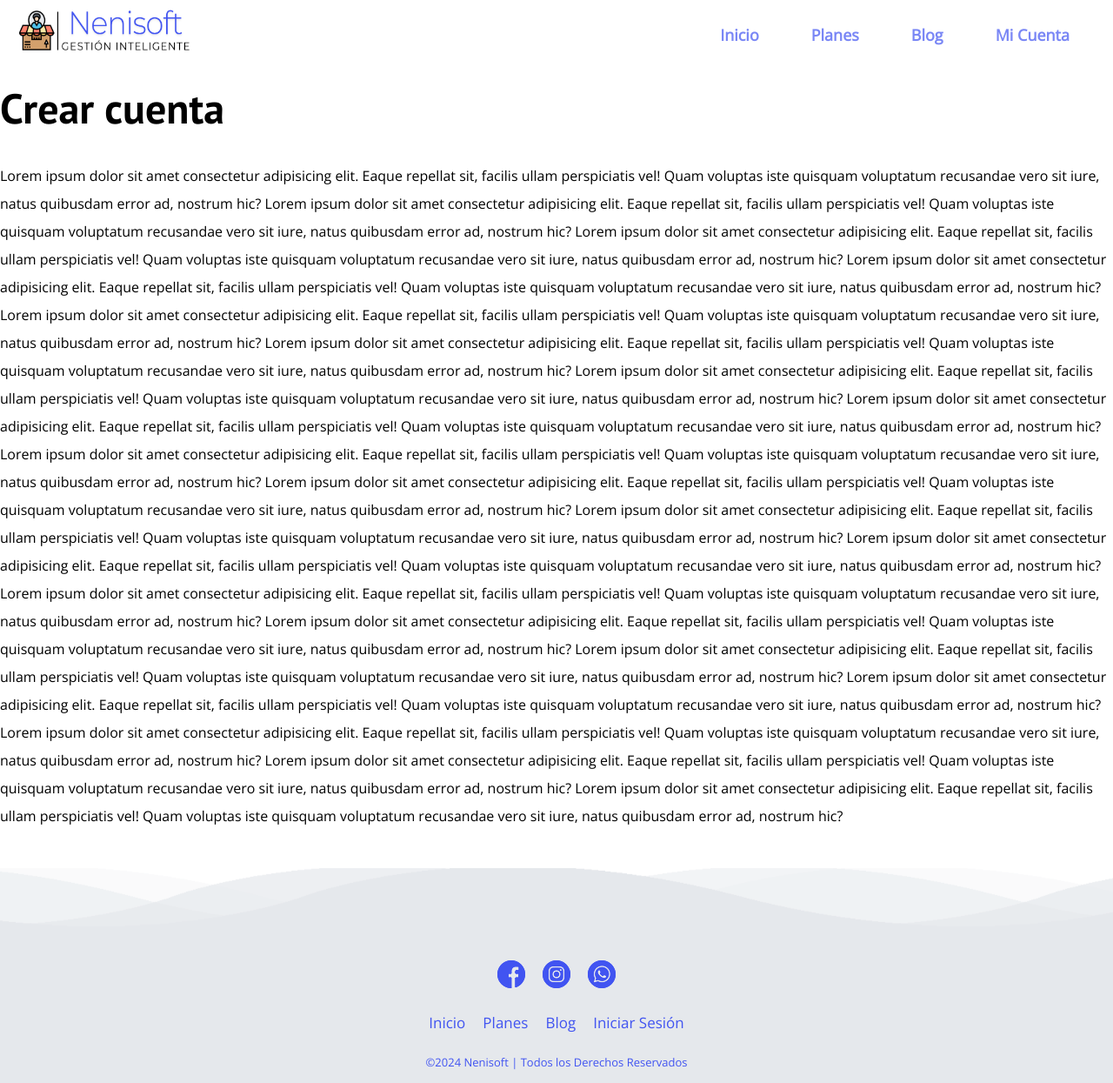
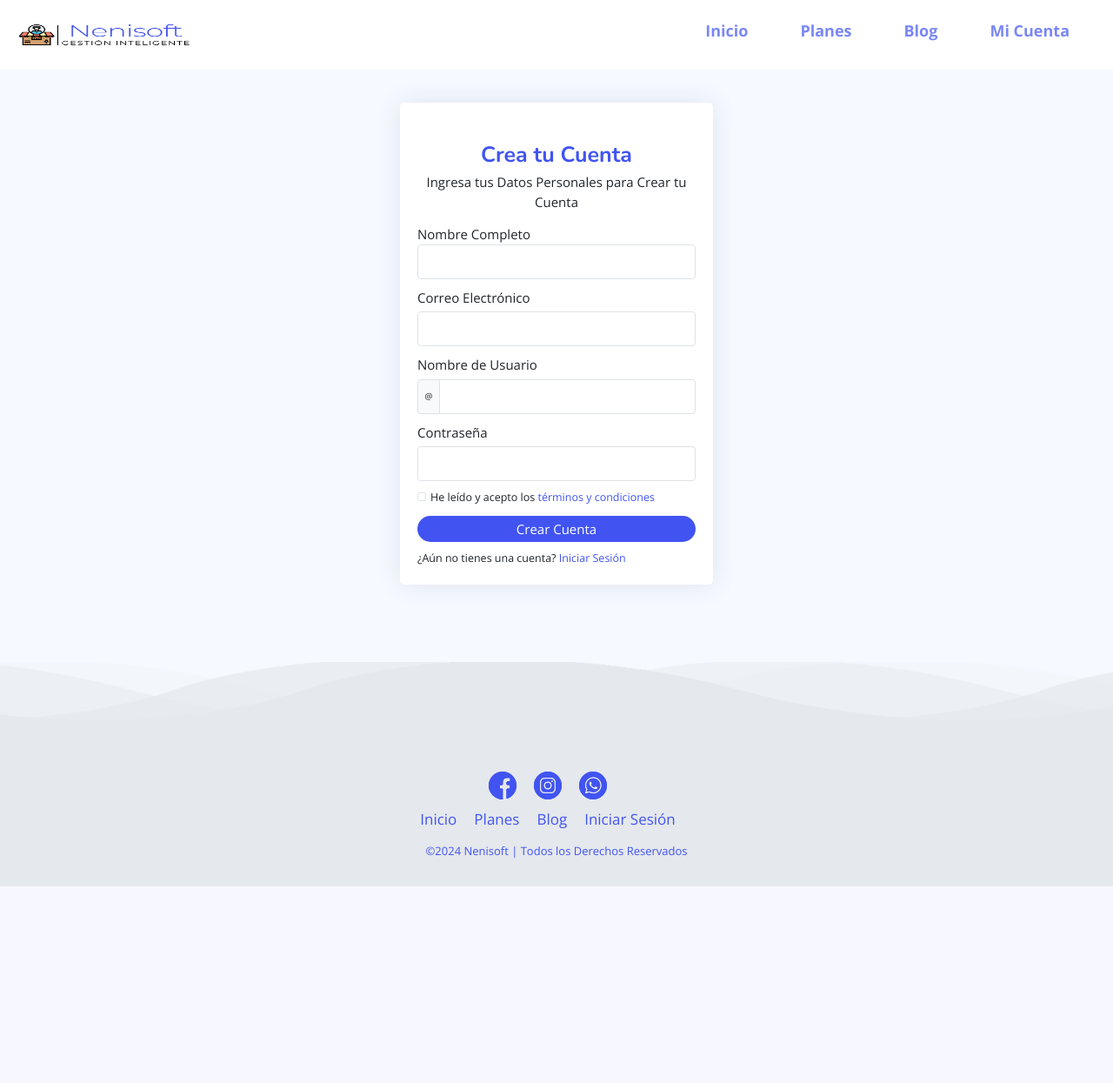
Before and after one commit to Jesusxdd01/Nenisoft, a Django app: page /crearCuenta/ in a window 1280 px wide. Shown: the whole page at 87% size. After the commit the page ends 1019 px from the top, so only its background shows below. Run offline with Django 5.2, Linux system fonts and the light colour scheme; some libraries are stand-ins or nearby versions.

Commit message:
Login y crear cuenta agregados. Archivos js en funcionamiento

```diff
--- a/home/templates/crearCuenta.html
+++ b/home/templates/crearCuenta.html
@@ -6,37 +6,108 @@
     <title>Crear Cuenta</title>
 {% endblock %}
 
+{% block bootstrap %}
+  <link href="https://fonts.gstatic.com" rel="preconnect">
+  <link href="https://fonts.googleapis.com/css?family=Open+Sans:300,300i,400,400i,600,600i,700,700i|Nunito:300,300i,400,400i,600,600i,700,700i|Poppins:300,300i,400,400i,500,500i,600,600i,700,700i" rel="stylesheet">
+
+  <!-- Vendor CSS Files -->
+  <link rel='stylesheet' href='{% static "vendor/bootstrap/css/bootstrap.min.css" %}'>
+  <link rel='stylesheet' href='{% static "vendor/bootstrap-icons/bootstrap-icons.css" %}'>
+  <link rel='stylesheet' href='{% static "vendor/boxicons/css/boxicons.min.css" %}'>
+  <link rel='stylesheet' href='{% static "vendor/quill/quill.snow.css" %}'>
+  <link rel='stylesheet' href='{% static "vendor/quill/quill.bubble.css" %}'>
+  <link rel='stylesheet' href='{% static "vendor/remixicon/remixicon.css" %}'>
+  <link rel='stylesheet' href='{% static "vendor/simple-datatables/style.css" %}'>
+
+  <!-- Template Main CSS File -->
+  <link rel='stylesheet' href='{% static "css/styleAdmin.css" %}'>
+{% endblock %}
+
 {% block contenido %}
 
-<div>
+<div class="container">
 
-    <br><br>
+    <section class="section register min-vh-100 d-flex flex-column align-items-center justify-content-center py-4">
+      <div class="container">
+        <div class="row justify-content-center">
+          <div class="col-lg-4 col-md-6 d-flex flex-column align-items-center justify-content-center">
 
-    <h1>Crear cuenta</h1>
 
-    <p>
-        Lorem ipsum dolor sit amet consectetur adipisicing elit. Eaque repellat sit, facilis ullam perspiciatis vel! Quam voluptas iste quisquam voluptatum recusandae vero sit iure, natus quibusdam error ad, nostrum hic?
-        Lorem ipsum dolor sit amet consectetur adipisicing elit. Eaque repellat sit, facilis ullam perspiciatis vel! Quam voluptas iste quisquam voluptatum recusandae vero sit iure, natus quibusdam error ad, nostrum hic?
-        Lorem ipsum dolor sit amet consectetur adipisicing elit. Eaque repellat sit, facilis ullam perspiciatis vel! Quam voluptas iste quisquam voluptatum recusandae vero sit iure, natus quibusdam error ad, nostrum hic?
-        Lorem ipsum dolor sit amet consectetur adipisicing elit. Eaque repellat sit, facilis ullam perspiciatis vel! Quam voluptas iste quisquam voluptatum recusandae vero sit iure, natus quibusdam error ad, nostrum hic?
-        Lorem ipsum dolor sit amet consectetur adipisicing elit. Eaque repellat sit, facilis ullam perspiciatis vel! Quam voluptas iste quisquam voluptatum recusandae vero sit iure, natus quibusdam error ad, nostrum hic?
-        Lorem ipsum dolor sit amet consectetur adipisicing elit. Eaque repellat sit, facilis ullam perspiciatis vel! Quam voluptas iste quisquam voluptatum recusandae vero sit iure, natus quibusdam error ad, nostrum hic?
-        Lorem ipsum dolor sit amet consectetur adipisicing elit. Eaque repellat sit, facilis ullam perspiciatis vel! Quam voluptas iste quisquam voluptatum recusandae vero sit iure, natus quibusdam error ad, nostrum hic?
-        Lorem ipsum dolor sit amet consectetur adipisicing elit. Eaque repellat sit, facilis ullam perspiciatis vel! Quam voluptas iste quisquam voluptatum recusandae vero sit iure, natus quibusdam error ad, nostrum hic?
-        Lorem ipsum dolor sit amet consectetur adipisicing elit. Eaque repellat sit, facilis ullam perspiciatis vel! Quam voluptas iste quisquam voluptatum recusandae vero sit iure, natus quibusdam error ad, nostrum hic?
-        Lorem ipsum dolor sit amet consectetur adipisicing elit. Eaque repellat sit, facilis ullam perspiciatis vel! Quam voluptas iste quisquam voluptatum recusandae vero sit iure, natus quibusdam error ad, nostrum hic?
-        Lorem ipsum dolor sit amet consectetur adipisicing elit. Eaque repellat sit, facilis ullam perspiciatis vel! Quam voluptas iste quisquam voluptatum recusandae vero sit iure, natus quibusdam error ad, nostrum hic?
-        Lorem ipsum dolor sit amet consectetur adipisicing elit. Eaque repellat sit, facilis ullam perspiciatis vel! Quam voluptas iste quisquam voluptatum recusandae vero sit iure, natus quibusdam error ad, nostrum hic?
-        Lorem ipsum dolor sit amet consectetur adipisicing elit. Eaque repellat sit, facilis ullam perspiciatis vel! Quam voluptas iste quisquam voluptatum recusandae vero sit iure, natus quibusdam error ad, nostrum hic?
-        Lorem ipsum dolor sit amet consectetur adipisicing elit. Eaque repellat sit, facilis ullam perspiciatis vel! Quam voluptas iste quisquam voluptatum recusandae vero sit iure, natus quibusdam error ad, nostrum hic?
-        Lorem ipsum dolor sit amet consectetur adipisicing elit. Eaque repellat sit, facilis ullam perspiciatis vel! Quam voluptas iste quisquam voluptatum recusandae vero sit iure, natus quibusdam error ad, nostrum hic?
-        Lorem ipsum dolor sit amet consectetur adipisicing elit. Eaque repellat sit, facilis ullam perspiciatis vel! Quam voluptas iste quisquam voluptatum recusandae vero sit iure, natus quibusdam error ad, nostrum hic?
-        Lorem ipsum dolor sit amet consectetur adipisicing elit. Eaque repellat sit, facilis ullam perspiciatis vel! Quam voluptas iste quisquam voluptatum recusandae vero sit iure, natus quibusdam error ad, nostrum hic?
-        Lorem ipsum dolor sit amet consectetur adipisicing elit. Eaque repellat sit, facilis ullam perspiciatis vel! Quam voluptas iste quisquam voluptatum recusandae vero sit iure, natus quibusdam error ad, nostrum hic?
-        Lorem ipsum dolor sit amet consectetur adipisicing elit. Eaque repellat sit, facilis ullam perspiciatis vel! Quam voluptas iste quisquam voluptatum recusandae vero sit iure, natus quibusdam error ad, nostrum hic?
-    </p>
+            <div class="card mb-3">
+
+              <div class="card-body">
+
+                <div class="pt-4 pb-2">
+                  <h5 class="text-center pb-0 fs-1 titulo-color">Crea tu Cuenta</h5>
+                  <p class="text-center fs-4">Ingresa tus Datos Personales para Crear tu Cuenta</p>
+                </div>
+
+                <form class="row g-3 needs-validation" novalidate>
+                  <div class="col-12">
+                    <label for="yourName" class="form-labe fs-4">Nombre Completo</label>
+                    <input type="text" name="name" class="form-control heigt-custom fs-4" id="yourName" required>
+                    <div class="invalid-feedback">Por favor, ingresa tu nombre!</div>
+                  </div>
+
+                  <div class="col-12">
+                    <label for="yourEmail" class="form-label fs-4">Correo Electrónico</label>
+                    <input type="email" name="email" class="form-control heigt-custom fs-4" id="yourEmail" required>
+                    <div class="invalid-feedback">Por favor, ingresa tu correo electrónico!</div>
+                  </div>
+
+                  <div class="col-12">
+                    <label for="yourUsername" class="form-label fs-4">Nombre de Usuario</label>
+                    <div class="input-group has-validation">
+                      <span class="input-group-text" id="inputGroupPrepend">@</span>
+                      <input type="text" name="username" class="form-control heigt-custom fs-4" id="yourUsername" required>
+                      <div class="invalid-feedback">Por favor, escoge un nombre de usuario.</div>
+                    </div>
+                  </div>
+
+                  <div class="col-12">
+                    <label for="yourPassword" class="form-label fs-4">Contraseña</label>
+                    <input type="password" name="password" class="form-control heigt-custom fs-4" id="yourPassword" required>
+                    <div class="invalid-feedback">Por favor, ingresa tu contraseña!</div>
+                  </div>
+
+                  <div class="col-12">
+                    <div class="form-check">
+                      <input class="form-check-input" name="terms" type="checkbox" value="" id="acceptTerms" required>
+                      <label class="form-check-label fs-5" for="acceptTerms">He leído y acepto los <a href="#">términos y condiciones</a></label>
+                      <div class="invalid-feedback">Debes de aceptar los términos y condiciones.</div>
+                    </div>
+                  </div>
+                  <div class="col-12">
+                    <button class="btn-custom w-100 fs-4" type="submit">Crear Cuenta</button>
+                  </div>
+                  <div class="col-12">
+                    <p class="small mb-0 fs-5">¿Aún no tienes una cuenta? <a href='{% url "login" %}'>Iniciar Sesión</a></p>
+                  </div>
+                </form>
+
+              </div>
+            </div>
+
+          </div>
+        </div>
+      </div>
+
+    </section>
 
 </div>
 
+{% block jsBootstrap %}
+  <script src='{% static "vendor/apexcharts/apexcharts.min.js"  %}'></script>
+  <script src='{% static "vendor/bootstrap/js/bootstrap.bundle.min.js"  %}'></script>
+  <script src='{% static "vendor/chart.js/chart.umd.js"  %}'></script>
+  <script src='{% static "vendor/echarts/echarts.min.js"  %}'></script>
+  <script src='{% static "vendor/quill/quill.js"  %}'></script>
+  <script src='{% static "vendor/simple-datatables/simple-datatables.js"  %}'></script>
+  <script src='{% static "vendor/tinymce/tinymce.min.js"  %}'></script>
+  <script src='{% static "vendor/php-email-form/validate.js"  %}'></script>
+
+  <!-- Template Main JS File -->
+  <script src='{% static "js/main.js"  %}'></script>
+{% endblock %}
 
 {% endblock %}
--- a/home/templates/index.html
+++ b/home/templates/index.html
@@ -37,7 +37,7 @@
                 <div class="div-texto columna-izquierda">
                     <h3 class="titulo-pregunta">¿Cómo te ayudaremos a administrar tus ventas?</h3>
                     <p class="parrafo-info">
-                       Lorem ipsum dolor sit amet consectetur adipisicing elit. Sed excepturi iusto eius inventore asperiores modi impedit omnis dicta enim obcaecati reiciendis neque perspiciatis suscipit, laborum maxime commodi magnam nesciunt debitis.
+                       Mod ipsum dolor sit amet consectetur adipisicing elit. Sed excepturi iusto eius inventore asperiores modi impedit omnis dicta enim obcaecati reiciendis neque perspiciatis suscipit, laborum maxime commodi magnam nesciunt debitis.
                     </p>
                 </div>
                 <div class="icono-pregunta-info columna-derecha">
@@ -104,4 +104,5 @@
 </div>
 
 
+
 {% endblock %}
--- a/static/css/style.css
+++ b/static/css/style.css
@@ -699,6 +699,24 @@ th {
 }
 
 /** Inicio de sesion y crear cuenta**/
+.heigt-custom{
+    height: 40px;
+}
+.btn-custom{
+    background-color: var(--morado);
+    border: none;
+    color: white;
+    height: 30px;
+    border-radius: 20px;
+}
+.btn-custom:hover{
+    opacity: 0.9;
+}
+.titulo-color{
+    font-weight: bold;
+    color: var(--morado);
+    margin-top: 30px;
+}
 .divBtns{
     padding-bottom: 10px;
 }
--- /dev/null
+++ b/static/js/main.js
@@ -0,0 +1,319 @@
+/**
+* Template Name: NiceAdmin
+* Template URL: https://bootstrapmade.com/nice-admin-bootstrap-admin-html-template/
+* Updated: Apr 20 2024 with Bootstrap v5.3.3
+* Author: BootstrapMade.com
+* License: https://bootstrapmade.com/license/
+*/
+
+(function() {
+  "use strict";
+
+  /**
+   * Easy selector helper function
+   */
+  const select = (el, all = false) => {
+    el = el.trim()
+    if (all) {
+      return [...document.querySelectorAll(el)]
+    } else {
+      return document.querySelector(el)
+    }
+  }
+
+  /**
+   * Easy event listener function
+   */
+  const on = (type, el, listener, all = false) => {
+    if (all) {
+      select(el, all).forEach(e => e.addEventListener(type, listener))
+    } else {
+      select(el, all).addEventListener(type, listener)
+    }
+  }
+
+  /**
+   * Easy on scroll event listener
+   */
+  const onscroll = (el, listener) => {
+    el.addEventListener('scroll', listener)
+  }
+
+  /**
+   * Sidebar toggle
+   */
+  if (select('.toggle-sidebar-btn')) {
+    on('click', '.toggle-sidebar-btn', function(e) {
+      select('body').classList.toggle('toggle-sidebar')
+    })
+  }
+
+  /**
+   * Search bar toggle
+   */
+  if (select('.search-bar-toggle')) {
+    on('click', '.search-bar-toggle', function(e) {
+      select('.search-bar').classList.toggle('search-bar-show')
+    })
+  }
+
+  /**
+   * Navbar links active state on scroll
+   */
+  let navbarlinks = select('#navbar .scrollto', true)
+  const navbarlinksActive = () => {
+    let position = window.scrollY + 200
+    navbarlinks.forEach(navbarlink => {
+      if (!navbarlink.hash) return
+      let section = select(navbarlink.hash)
+      if (!section) return
+      if (position >= section.offsetTop && position <= (section.offsetTop + section.offsetHeight)) {
+        navbarlink.classList.add('active')
+      } else {
+        navbarlink.classList.remove('active')
+      }
+    })
+  }
+  window.addEventListener('load', navbarlinksActive)
+  onscroll(document, navbarlinksActive)
+
+  /**
+   * Toggle .header-scrolled class to #header when page is scrolled
+   */
+  let selectHeader = select('#header')
+  if (selectHeader) {
+    const headerScrolled = () => {
+      if (window.scrollY > 100) {
+        selectHeader.classList.add('header-scrolled')
+      } else {
+        selectHeader.classList.remove('header-scrolled')
+      }
+    }
+    window.addEventListener('load', headerScrolled)
+    onscroll(document, headerScrolled)
+  }
+
+  /**
+   * Back to top button
+   */
+  let backtotop = select('.back-to-top')
+  if (backtotop) {
+    const toggleBacktotop = () => {
+      if (window.scrollY > 100) {
+        backtotop.classList.add('active')
+      } else {
+        backtotop.classList.remove('active')
+      }
+    }
+    window.addEventListener('load', toggleBacktotop)
+    onscroll(document, toggleBacktotop)
+  }
+
+  /**
+   * Initiate tooltips
+   */
+  var tooltipTriggerList = [].slice.call(document.querySelectorAll('[data-bs-toggle="tooltip"]'))
+  var tooltipList = tooltipTriggerList.map(function(tooltipTriggerEl) {
+    return new bootstrap.Tooltip(tooltipTriggerEl)
+  })
+
+  /**
+   * Initiate quill editors
+   */
+  if (select('.quill-editor-default')) {
+    new Quill('.quill-editor-default', {
+      theme: 'snow'
+    });
+  }
+
+  if (select('.quill-editor-bubble')) {
+    new Quill('.quill-editor-bubble', {
+      theme: 'bubble'
+    });
+  }
+
+  if (select('.quill-editor-full')) {
+    new Quill(".quill-editor-full", {
+      modules: {
+        toolbar: [
+          [{
+            font: []
+          }, {
+            size: []
+          }],
+          ["bold", "italic", "underline", "strike"],
+          [{
+              color: []
+            },
+            {
+              background: []
+            }
+          ],
+          [{
+              script: "super"
+            },
+            {
+              script: "sub"
+            }
+          ],
+          [{
+              list: "ordered"
+            },
+            {
+              list: "bullet"
+            },
+            {
+              indent: "-1"
+            },
+            {
+              indent: "+1"
+            }
+          ],
+          ["direction", {
+            align: []
+          }],
+          ["link", "image", "video"],
+          ["clean"]
+        ]
+      },
+      theme: "snow"
+    });
+  }
+
+  /**
+   * Initiate TinyMCE Editor
+   */
+
+  const useDarkMode = window.matchMedia('(prefers-color-scheme: dark)').matches;
+  const isSmallScreen = window.matchMedia('(max-width: 1023.5px)').matches;
+
+  tinymce.init({
+    selector: 'textarea.tinymce-editor',
+    plugins: 'preview importcss searchreplace autolink autosave save directionality code visualblocks visualchars fullscreen image link media codesample table charmap pagebreak nonbreaking anchor insertdatetime advlist lists wordcount help charmap quickbars emoticons accordion',
+    editimage_cors_hosts: ['picsum.photos'],
+    menubar: 'file edit view insert format tools table help',
+    toolbar: "undo redo | accordion accordionremove | blocks fontfamily fontsize | bold italic underline strikethrough | align numlist bullist | link image | table media | lineheight outdent indent| forecolor backcolor removeformat | charmap emoticons | code fullscreen preview | save print | pagebreak anchor codesample | ltr rtl",
+    autosave_ask_before_unload: true,
+    autosave_interval: '30s',
+    autosave_prefix: '{path}{query}-{id}-',
+    autosave_restore_when_empty: false,
+    autosave_retention: '2m',
+    image_advtab: true,
+    link_list: [{
+        title: 'My page 1',
+        value: 'https://www.tiny.cloud'
+      },
+      {
+        title: 'My page 2',
+        value: 'http://www.moxiecode.com'
+      }
+    ],
+    image_list: [{
+        title: 'My page 1',
+        value: 'https://www.tiny.cloud'
+      },
+      {
+        title: 'My page 2',
+        value: 'http://www.moxiecode.com'
+      }
+    ],
+    image_class_list: [{
+        title: 'None',
+        value: ''
+      },
+      {
+        title: 'Some class',
+        value: 'class-name'
+      }
+    ],
+    importcss_append: true,
+    file_picker_callback: (callback, value, meta) => {
+      /* Provide file and text for the link dialog */
+      if (meta.filetype === 'file') {
+        callback('https://www.google.com/logos/google.jpg', {
+          text: 'My text'
+        });
+      }
+
+      /* Provide image and alt text for the image dialog */
+      if (meta.filetype === 'image') {
+        callback('https://www.google.com/logos/google.jpg', {
+          alt: 'My alt text'
+        });
+      }
+
+      /* Provide alternative source and posted for the media dialog */
+      if (meta.filetype === 'media') {
+        callback('movie.mp4', {
+          source2: 'alt.ogg',
+          poster: 'https://www.google.com/logos/google.jpg'
+        });
+      }
+    },
+    height: 600,
+    image_caption: true,
+    quickbars_selection_toolbar: 'bold italic | quicklink h2 h3 blockquote quickimage quicktable',
+    noneditable_class: 'mceNonEditable',
+    toolbar_mode: 'sliding',
+    contextmenu: 'link image table',
+    skin: useDarkMode ? 'oxide-dark' : 'oxide',
+    content_css: useDarkMode ? 'dark' : 'default',
+    content_style: 'body { font-family:Helvetica,Arial,sans-serif; font-size:16px }'
+  });
+
+  /**
+   * Initiate Bootstrap validation check
+   */
+  var needsValidation = document.querySelectorAll('.needs-validation')
+
+  Array.prototype.slice.call(needsValidation)
+    .forEach(function(form) {
+      form.addEventListener('submit', function(event) {
+        if (!form.checkValidity()) {
+          event.preventDefault()
+          event.stopPropagation()
+        }
+
+        form.classList.add('was-validated')
+      }, false)
+    })
+
+  /**
+   * Initiate Datatables
+   */
+  const datatables = select('.datatable', true)
+  datatables.forEach(datatable => {
+    new simpleDatatables.DataTable(datatable, {
+      perPageSelect: [5, 10, 15, ["All", -1]],
+      columns: [{
+          select: 2,
+          sortSequence: ["desc", "asc"]
+        },
+        {
+          select: 3,
+          sortSequence: ["desc"]
+        },
+        {
+          select: 4,
+          cellClass: "green",
+          headerClass: "red"
+        }
+      ]
+    });
+  })
+
+  /**
+   * Autoresize echart charts
+   */
+  const mainContainer = select('#main');
+  if (mainContainer) {
+    setTimeout(() => {
+      new ResizeObserver(function() {
+        select('.echart', true).forEach(getEchart => {
+          echarts.getInstanceByDom(getEchart).resize();
+        })
+      }).observe(mainContainer);
+    }, 200);
+  }
+
+})();
--- a/templates/base.html
+++ b/templates/base.html
@@ -15,6 +15,9 @@
     <link rel="stylesheet" href='{% static "css/hamburgers.css" %}'>
 
     <meta name="viewport" content="width=device-width, initial-scale=1.0">
+
+    {% block bootstrap %}
+    {% endblock %}
 
     {% block titulo %}
         <title>Home</title>
@@ -100,6 +103,9 @@
         <p> ©2024 Nenisoft | Todos los Derechos Reservados  </p>
     </footer>
 
+    {% block jsBootstrap %}
+    {% endblock %}
+
 </body>
 
 </html>
```
Also changed, not shown: home/templates/login.html (+84 -25 lines), templates/baseAdministrador.html (+10 -20 lines).
